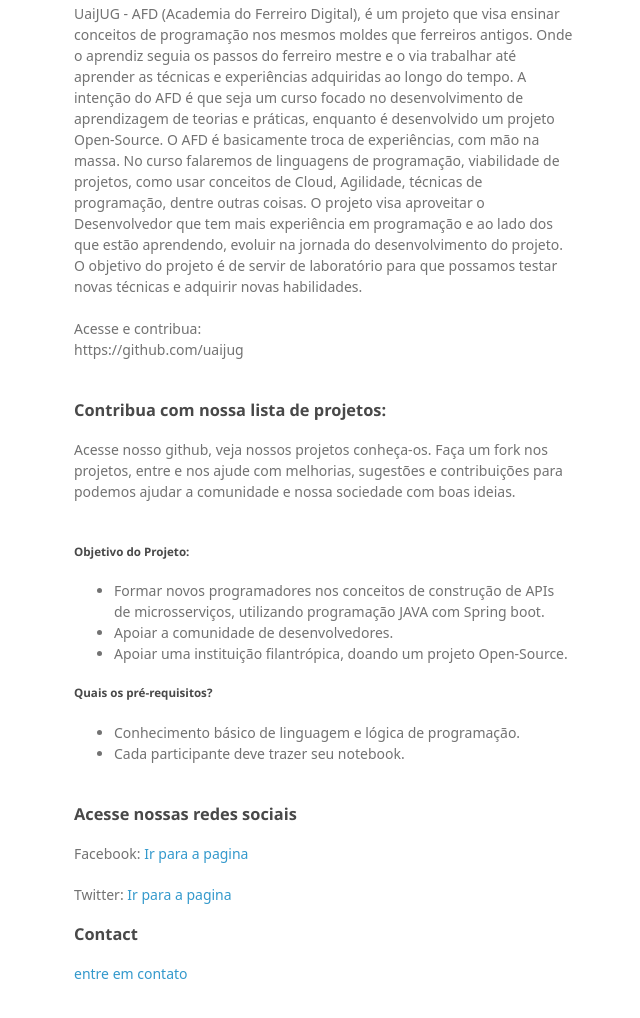
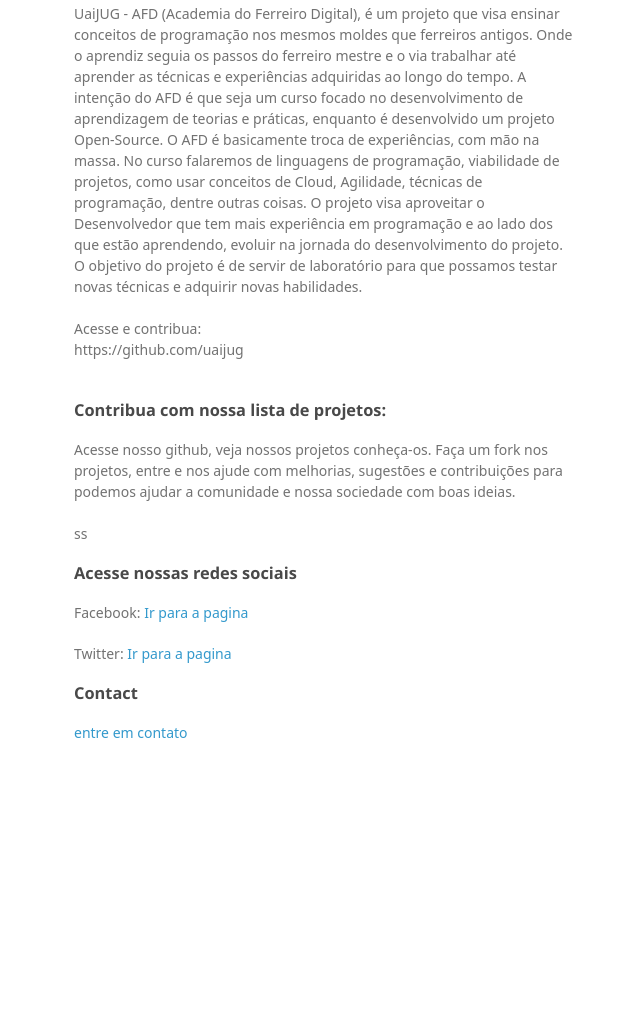
Before and after one commit to uaijug/uaijug.github.io, a plain HTML site: page index.html in a window 1280 px wide. Shown: the part 839-1857 px from the top of the page, without its empty margins (496-1136 px from the left). After the commit the page ends 1652 px from the top, so only its background shows below. Drawn offline with Linux system fonts and the light colour scheme; a web font is replaced by a local one.

Commit message:
Update index.html

```diff
--- a/index.html
+++ b/index.html
@@ -52,19 +52,7 @@ https://github.com/uaijug</p>
 
 <p>Acesse nosso github, veja nossos projetos conheça-os. Faça um fork nos projetos, entre e nos ajude com melhorias, sugestões e contribuições para podemos ajudar a comunidade e nossa sociedade com boas ideias.
 <br /><br />
-<p>
-					<h5>Objetivo do Projeto:</h5>
-					<ul>
-						<li>Formar novos programadores nos conceitos de constru&ccedil;&atilde;o de APIs de microsservi&ccedil;os, utilizando programa&ccedil;&atilde;o JAVA com Spring boot.</li>
-						<li>Apoiar a comunidade de desenvolvedores.</li>
-						<li>Apoiar uma institui&ccedil;&atilde;o filantr&oacute;pica, doando um projeto Open-Source.</li>
-					</ul>
-					<h5>Quais os pr&eacute;-requisitos?</h5>
-					<ul>
-						<li>Conhecimento b&aacute;sico de linguagem e l&oacute;gica de programa&ccedil;&atilde;o.</li>
-						<li>Cada participante deve trazer seu notebook.</li>
-					</ul>
-				</p>
+ss
 <br />
 
 <h3>
```
